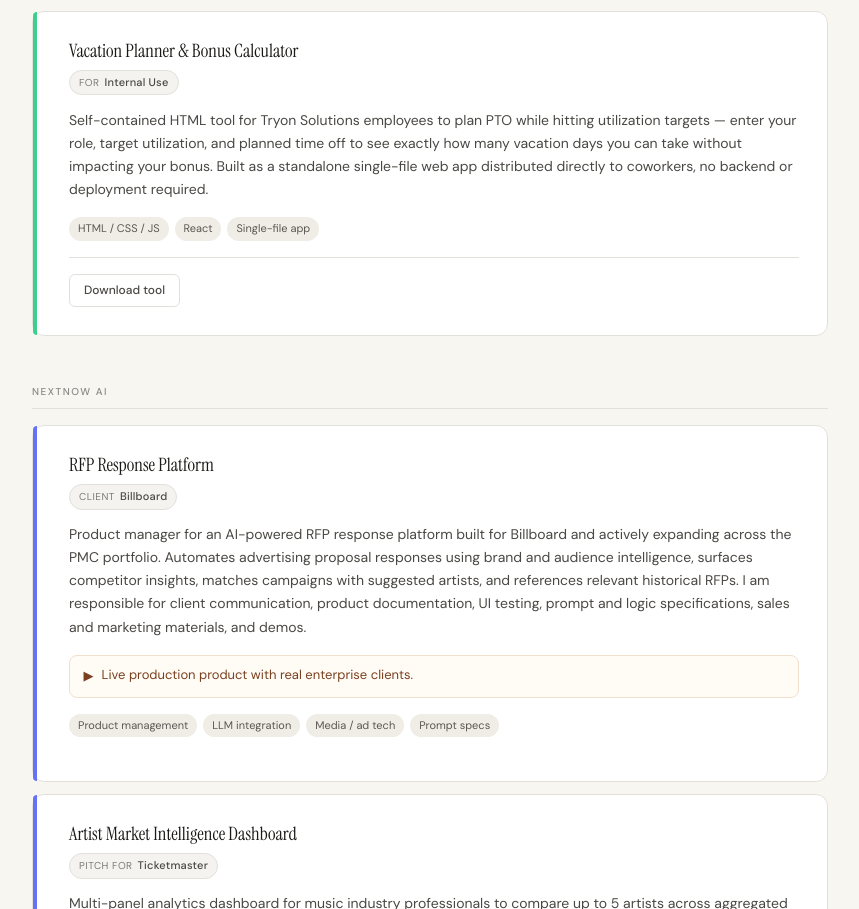
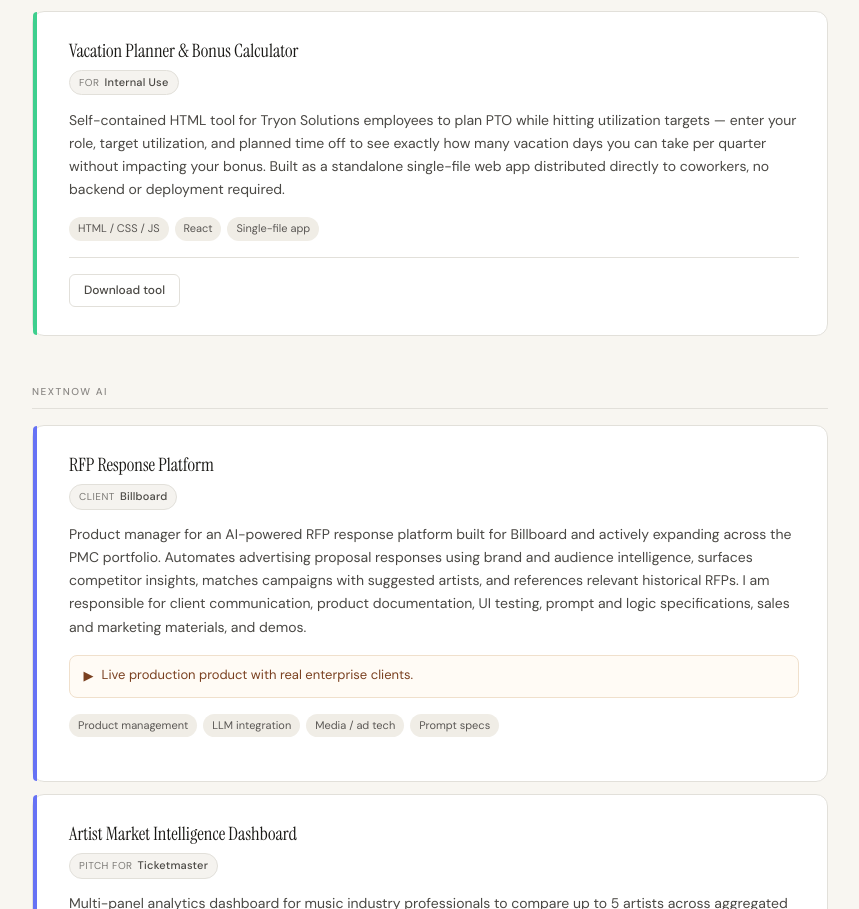
Before and after one commit to sarahrussell-dev/sarahrussell.dev, a plain HTML site: page index.html in a window 1280 px wide. Shown: the part 1236-2145 px from the top of the page, without its empty margins (210-1069 px from the left). Drawn offline with Linux system fonts and the light colour scheme.

Commit message:
Update index.html

```diff
--- a/index.html
+++ b/index.html
@@ -160,7 +160,7 @@
     <div class="card-meta">
       <span class="meta-pill"><span class="meta-pill-label">For</span> Internal Use</span>
     </div>
-    <p class="card-desc">Self-contained HTML tool for Tryon Solutions employees to plan PTO while hitting utilization targets — enter your role, target utilization, and planned time off to see exactly how many vacation days you can take without impacting your bonus. Built as a standalone single-file web app distributed directly to coworkers, no backend or deployment required.</p>
+    <p class="card-desc">Self-contained HTML tool for Tryon Solutions employees to plan PTO while hitting utilization targets — enter your role, target utilization, and planned time off to see exactly how many vacation days you can take per quarter without impacting your bonus. Built as a standalone single-file web app distributed directly to coworkers, no backend or deployment required.</p>
     <div class="tags">
       <span class="tag">HTML / CSS / JS</span><span class="tag">React</span><span class="tag">Single-file app</span>
     </div>
```
